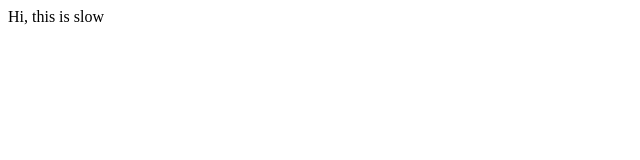
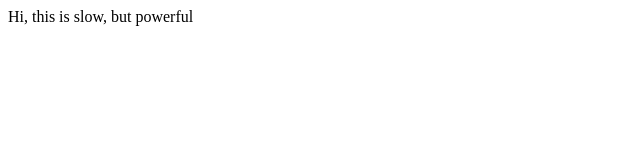
Before and after one commit to jasonwight/designcardio-website, a plain HTML site: page index.html in a window 1280 px wide. Shown: the whole page, without its empty margins (0-640 px from the left). Drawn offline with Linux system fonts and the light colour scheme.

Commit message:
Add files via upload

```diff
--- a/index.html
+++ b/index.html
@@ -6,6 +6,6 @@
 </head>
 
 <body>
-	Hi, this is slow
+	Hi, this is slow, but powerful
 </body>
 </html>
```
